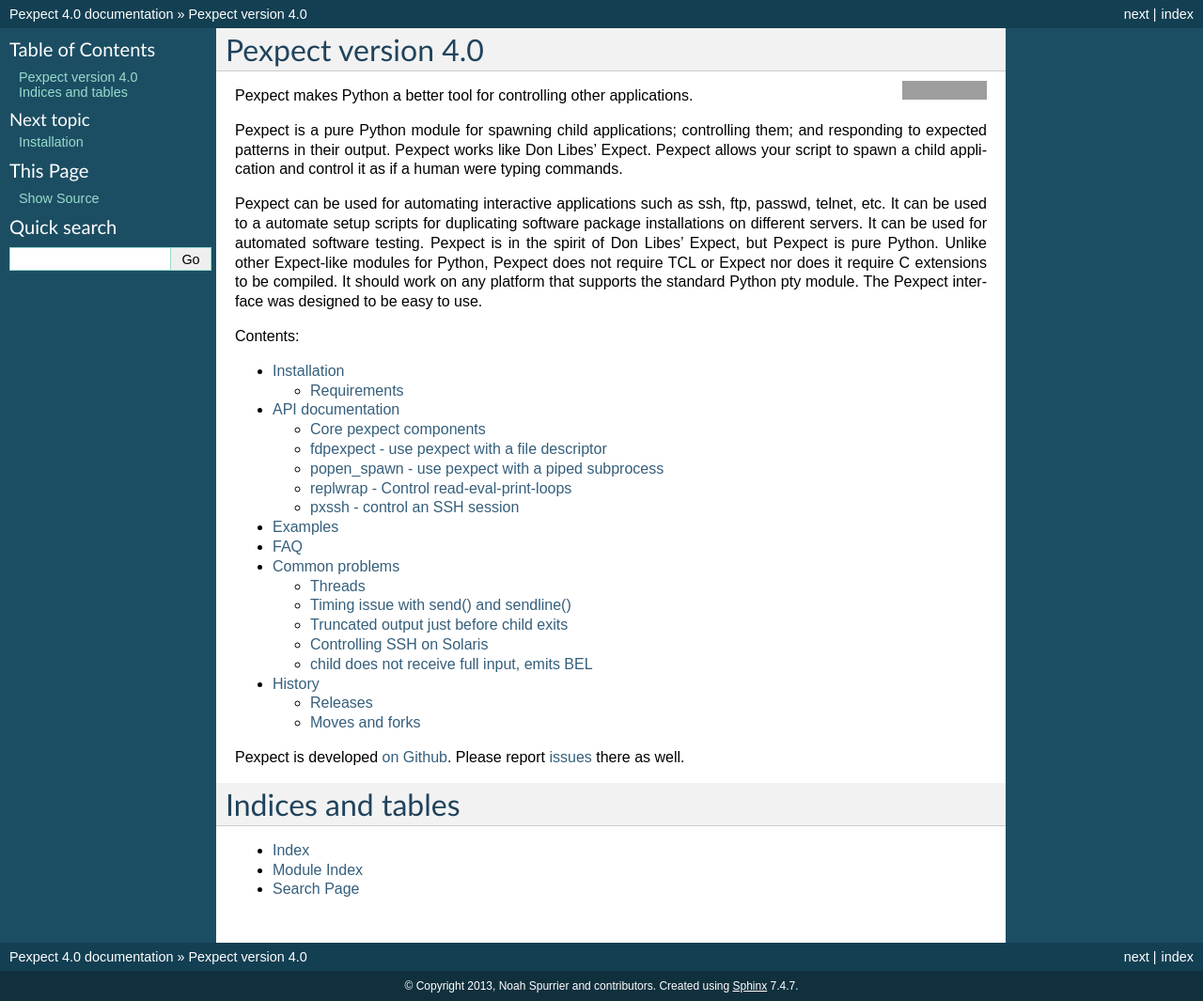
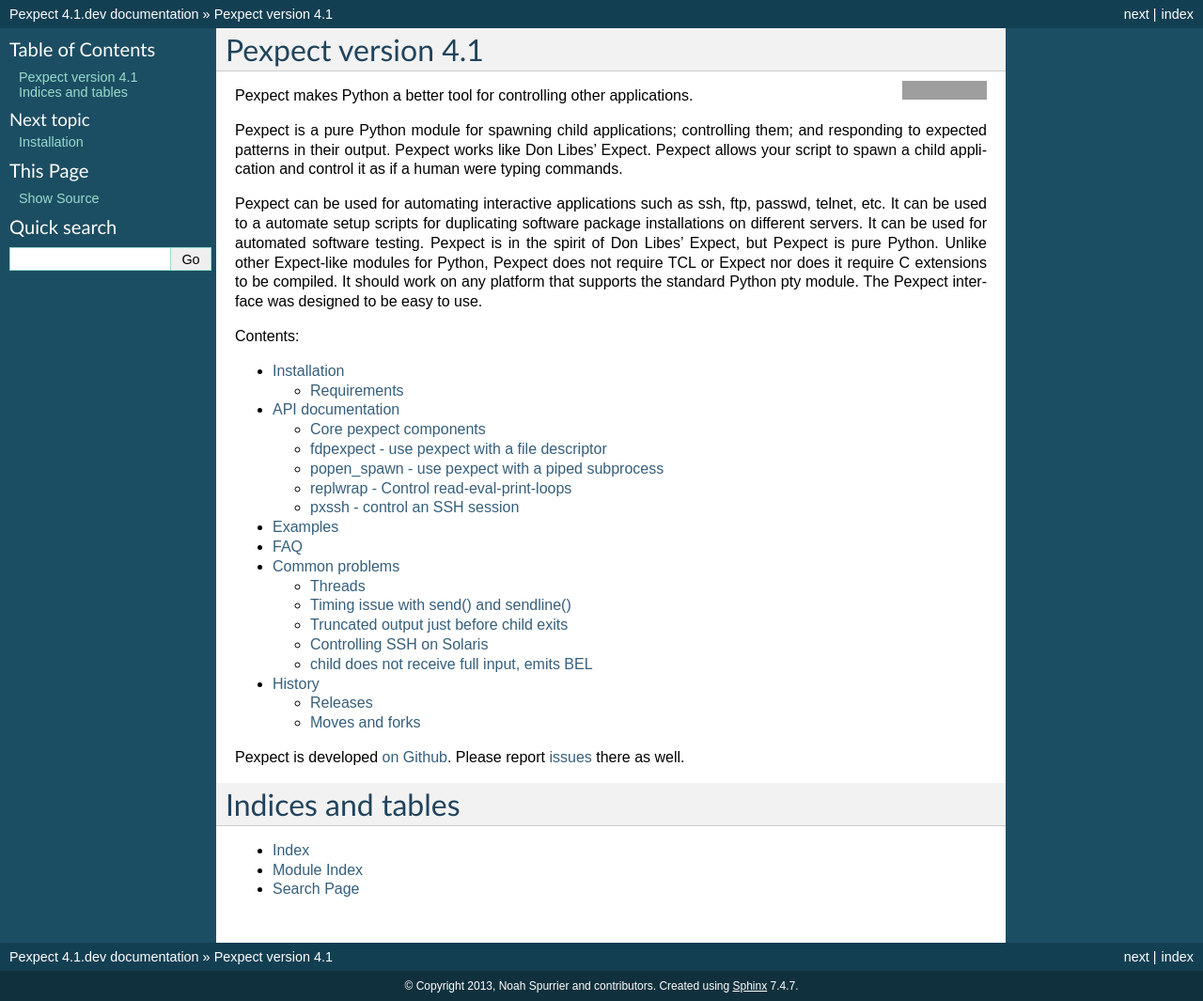
Before and after one commit to pexpect/pexpect, a Sphinx documentation site: the page built from doc/index.rst, in a window 1280 px wide. Shown: the whole page at 94% size. Built offline with Sphinx 7.4.7, drawn with Linux system fonts in a browser that asks for light colours; pages that are not in the unit, such as notebooks, are missing from menus; grey boxes are pictures that could not be loaded.

Commit message:
Version number -> 4.1.dev

```diff
--- a/doc/conf.py
+++ b/doc/conf.py
@@ -52,9 +52,9 @@
 # built documents.
 #
 # The short X.Y version.
-version = '4.0'
+version = '4.1'
 # The full version, including alpha/beta/rc tags.
-release = '4.0'
+release = '4.1.dev'
 
 # The language for content autogenerated by Sphinx. Refer to documentation
 # for a list of supported languages.
--- a/pexpect/__init__.py
+++ b/pexpect/__init__.py
@@ -75,7 +75,7 @@
     from .pty_spawn import spawn, spawnu
     from .run import run, runu
 
-__version__ = '4.0'
+__version__ = '4.1.dev'
 __revision__ = ''
 __all__ = ['ExceptionPexpect', 'EOF', 'TIMEOUT', 'spawn', 'spawnu', 'run', 'runu',
            'which', 'split_command_line', '__version__', '__revision__']
```
